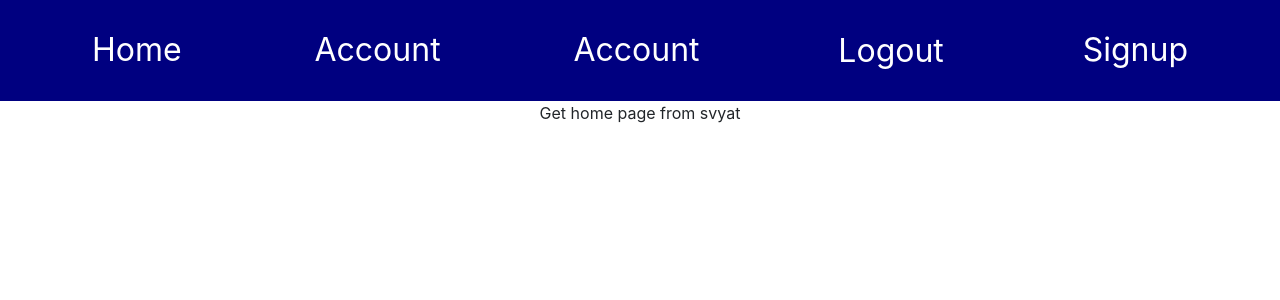
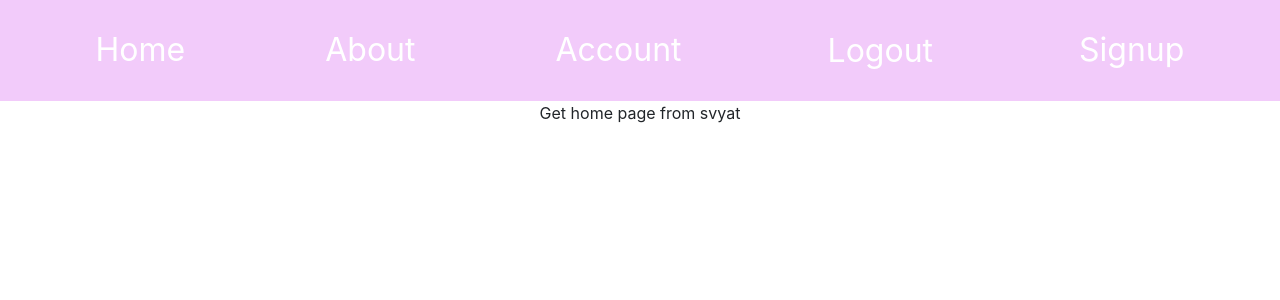
Before and after one commit to picmetric/front-end, a React (Create React App) app: page / in a window 1280 px wide. Shown: the top 300 px of the page. Built offline with nearby package versions, Linux system fonts and the light colour scheme; the HTML template or start-up script is replaced by a standard one.

Commit message:
integrating with the marketing page

```diff
--- a/src/components/Header.js
+++ b/src/components/Header.js
@@ -10,16 +10,17 @@ const Header = props => {
     display: flex;
     justify-content: space-around;
     padding: 2%;
+    background: #F2CBFA;
   `;
 
   return (
     <HeaderSection className="header">
-      <Link className="header-link" to="/">
+      <a className="header-link" href="https://friendly-shannon-b2c600.netlify.com/">
         Home
-      </Link>
-      <Link className="header-link" to="/account">
-        Account
-      </Link>
+      </a>
+      <a className="header-link" href="https://friendly-shannon-b2c600.netlify.com/about.html">
+        About
+      </a>
 
       <Link className="header-link" to="/account">
         Account
```
